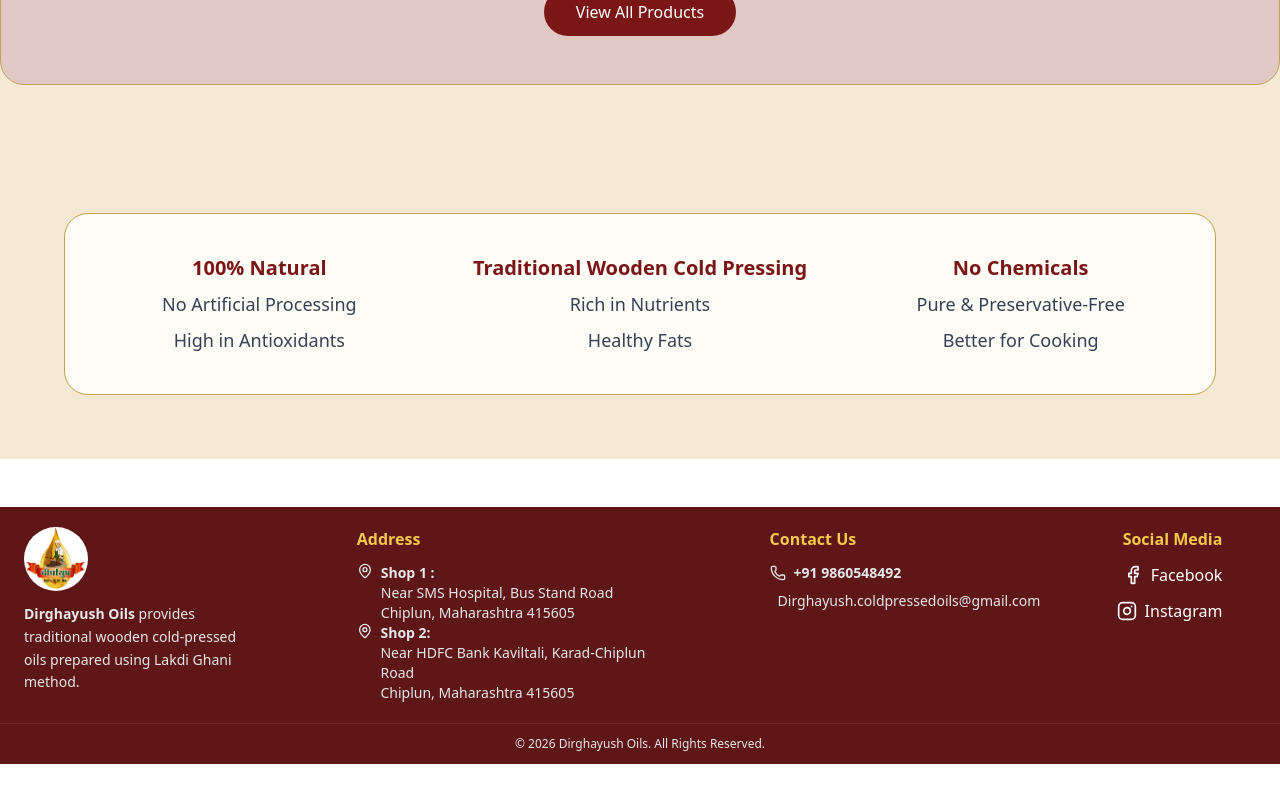
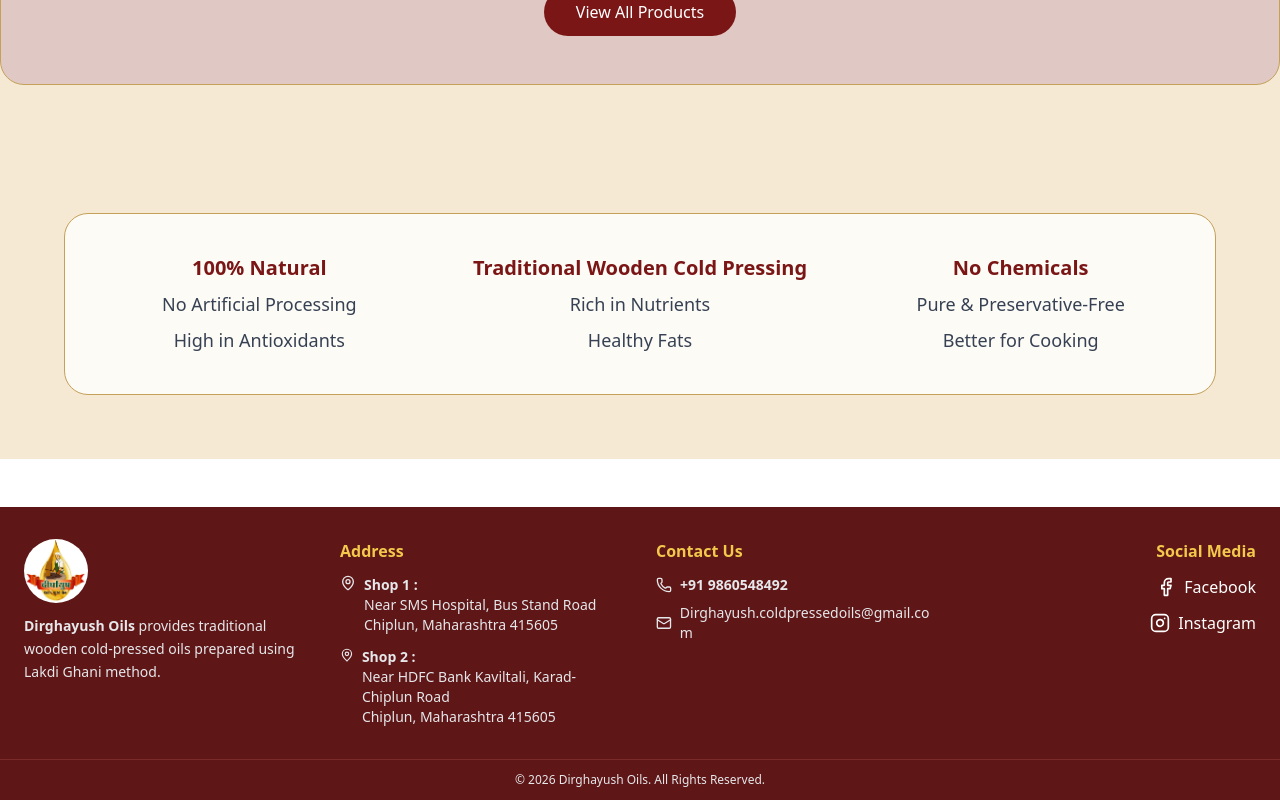
Before and after one commit to nikhilrambade21/my-website, a Next.js app: page / in a window 1280 px wide. Shown: the part 1561-2361 px from the top of the page. Before the commit the page ends 2325 px from the top, so only its background shows below. Built offline with nearby package versions, Linux system fonts and the light colour scheme.

Commit message:
footer_fix

```diff
--- a/src/components/Footer.jsx
+++ b/src/components/Footer.jsx
@@ -7,14 +7,15 @@
     <footer className="bg-[#5f1616] text-white mt-12">
 
       {/* MAIN FOOTER */}
-      <div className="max-w-7xl mx-auto px-6 py-5 grid md:grid-cols-5 gap-8">
+      <div className="max-w-7xl mx-auto px-4 sm:px-6 py-8
+      grid grid-cols-1 sm:grid-cols-2 md:grid-cols-3 lg:grid-cols-4 gap-8">
 
-        {/* 1️⃣ LOGO & ABOUT */}
-        <div>
+        {/* LOGO & ABOUT */}
+        <div className="text-center sm:text-left">
           <img
             src="/images/newlogo.jpeg"
             alt="Dirghayush Oils"
-            className="w-16 h-16 mb-3 rounded-full"
+            className="w-16 h-16 mb-3 rounded-full mx-auto sm:mx-0"
           />
 
           <p className="text-sm text-gray-200 leading-relaxed">
@@ -24,31 +25,34 @@
         </div>
 
 
-        {/* 3️⃣ ADDRESS */}
-        <div className="ml-20 w-80">
+        {/* ADDRESS */}
+        <div>
           <h3 className="text-md font-semibold mb-3 text-[#F2C94C]">
             Address
           </h3>
 
+          <div className="flex items-start gap-2 text-sm text-gray-200 mb-3">
+            <MapPin size={16} />
+            <span>
+              <b>Shop 1 :</b> <br />
+              Near SMS Hospital, Bus Stand Road <br />
+              Chiplun, Maharashtra 415605
+            </span>
+          </div>
+
           <div className="flex items-start gap-2 text-sm text-gray-200">
             <MapPin size={16} />
             <span>
-               <b>Shop 1 :</b><br />Near SMS Hospital, Bus Stand Road<br />
-               Chiplun, Maharashtra 415605
-            </span>
-
-          </div>
-          <div className="flex items-start gap-2 text-sm text-gray-200">
-            <MapPin size={16} />
-            <span>
-               <b>Shop 2:</b> <br />Near HDFC Bank Kaviltali, Karad-Chiplun Road<br />
+              <b>Shop 2 :</b> <br />
+              Near HDFC Bank Kaviltali, Karad-Chiplun Road <br />
               Chiplun, Maharashtra 415605
             </span>
           </div>
         </div>
 
-        {/* 4️⃣ CONTACT */}
-        <div className="ml-60 w-50">
+
+        {/* CONTACT */}
+        <div>
           <h3 className="text-md font-semibold mb-3 text-[#F2C94C]">
             Contact Us
           </h3>
@@ -59,23 +63,24 @@
               <b>+91 9860548492</b>
             </li>
 
-            <li className="flex items-center gap-2">
+            <li className="flex items-center gap-2 break-all">
               <Mail size={16} />
               Dirghayush.coldpressedoils@gmail.com
             </li>
           </ul>
         </div>
 
-        {/* 5️⃣ SOCIAL MEDIA */}
-      <div className="md:text-right ml-70 w-40">
+
+        {/* SOCIAL MEDIA */}
+        <div className="text-center sm:text-left lg:text-right">
           <h3 className="text-md font-semibold mb-3 text-[#F2C94C]">
             Social Media
           </h3>
 
-      <div className="flex flex-col md:items-end gap-3">
+          <div className="flex flex-col gap-3 lg:items-end">
             <a
               href="#"
-        className="flex items-center gap-2 hover:text-[#F2C94C] transition"
+              className="flex items-center justify-center sm:justify-start lg:justify-end gap-2 hover:text-[#F2C94C] transition"
             >
               <Facebook size={20} />
               <span>Facebook</span>
@@ -83,7 +88,7 @@
 
             <a
               href="#"
-        className="flex items-center gap-2 hover:text-[#F2C94C] transition "
+              className="flex items-center justify-center sm:justify-start lg:justify-end gap-2 hover:text-[#F2C94C] transition"
             >
               <Instagram size={20} />
               <span>Instagram</span>
@@ -93,9 +98,8 @@
       </div>
 
 
-
       {/* BOTTOM BAR */}
-      <div className="border-t border-[#7a2a2a] text-center text-xs py-3 text-gray-200">
+      <div className="border-t border-[#7a2a2a] text-center text-xs py-3 text-gray-200 px-4">
         © {new Date().getFullYear()} Dirghayush Oils. All Rights Reserved.
       </div>
 
```
Lines whose indentation alone changed are shown as unchanged.
